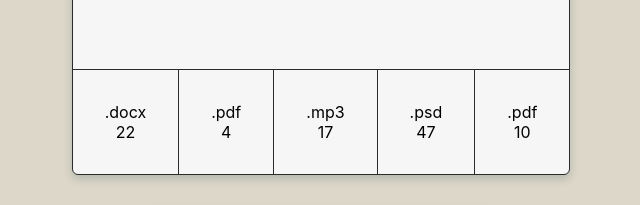
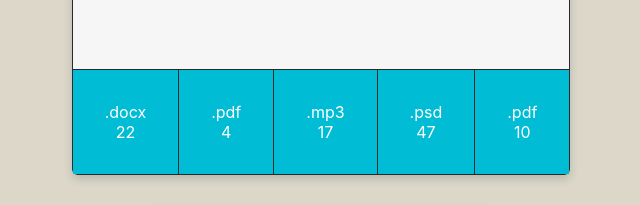
Before and after one commit to MaksimLisovoi/react-practice, a React (Create React App) app: page / in a window 1280 px wide. Shown: the part 550-755 px from the top of the page, without its empty margins (319-959 px from the left). Built offline with nearby package versions, Linux system fonts and the light colour scheme.

Commit message:
added export from index.js

```diff
--- /dev/null
+++ b/src/components/FriendItem/index.js
@@ -0,0 +1 @@
+export * from './FriendItem';
--- /dev/null
+++ b/src/components/FriendList/index.js
@@ -0,0 +1 @@
+export * from './FriendList';
--- /dev/null
+++ b/src/components/Profile/index.js
@@ -0,0 +1 @@
+export * from './Profile';
--- a/src/components/Statistics/Statistics.styled.jsx
+++ b/src/components/Statistics/Statistics.styled.jsx
@@ -18,6 +18,8 @@ export const StatItem = styled.li`
 
   flex: 0 1 20%;
   padding: ${p => p.theme.space[5]};
+  background-color: ${p => p.theme.colors.teal};
+  color: ${p => p.theme.colors.white};
 
   :not(:last-child) {
     border-right: ${p => p.theme.borders.normal} ${p => p.theme.colors.text};
--- /dev/null
+++ b/src/components/Statistics/index.js
@@ -0,0 +1 @@
+export * from './Statistics';
--- a/src/components/TransactionHistory/TransactionHistory.jsx
+++ b/src/components/TransactionHistory/TransactionHistory.jsx
@@ -4,7 +4,7 @@ import { Head, Row, Heading, Data, Body } from './TransactionHistory.styled';
 
 export const TransactionHistory = ({ transactions }) => {
   return (
-    <Box as="table" mt={'5'}>
+    <Box as="table" mt={'5'} boxShadow={'primary'}>
       <Head>
         <Row>
           <Heading>Type</Heading>
--- a/src/components/TransactionHistory/TransactionHistory.styled.jsx
+++ b/src/components/TransactionHistory/TransactionHistory.styled.jsx
@@ -13,7 +13,7 @@ export const Row = styled.tr`
 `;
 
 export const Heading = styled.th`
-  background-color: ${p => p.theme.colors.tableHead};
+  background-color: ${p => p.theme.colors.teal};
   color: ${p => p.theme.colors.white};
   padding: ${p => p.theme.space[4]};
 `;
--- /dev/null
+++ b/src/components/TransactionHistory/index.js
@@ -0,0 +1 @@
+export * from './TransactionHistory';
--- a/src/constants/theme.js
+++ b/src/constants/theme.js
@@ -9,7 +9,7 @@ export const theme = {
     secondary: '#05a',
     accent: '#609',
     muted: '#f6f6f6',
-    tableHead: '#00bcd5',
+    teal: '#00bcd5',
   },
   space: ['0px', '2px', '4px', '8px', '16px', '32px', '64px', '128px', '256px'],
   fonts: {
```
Also changed, not shown: src/components/App/App.jsx (+4 -4 lines).
